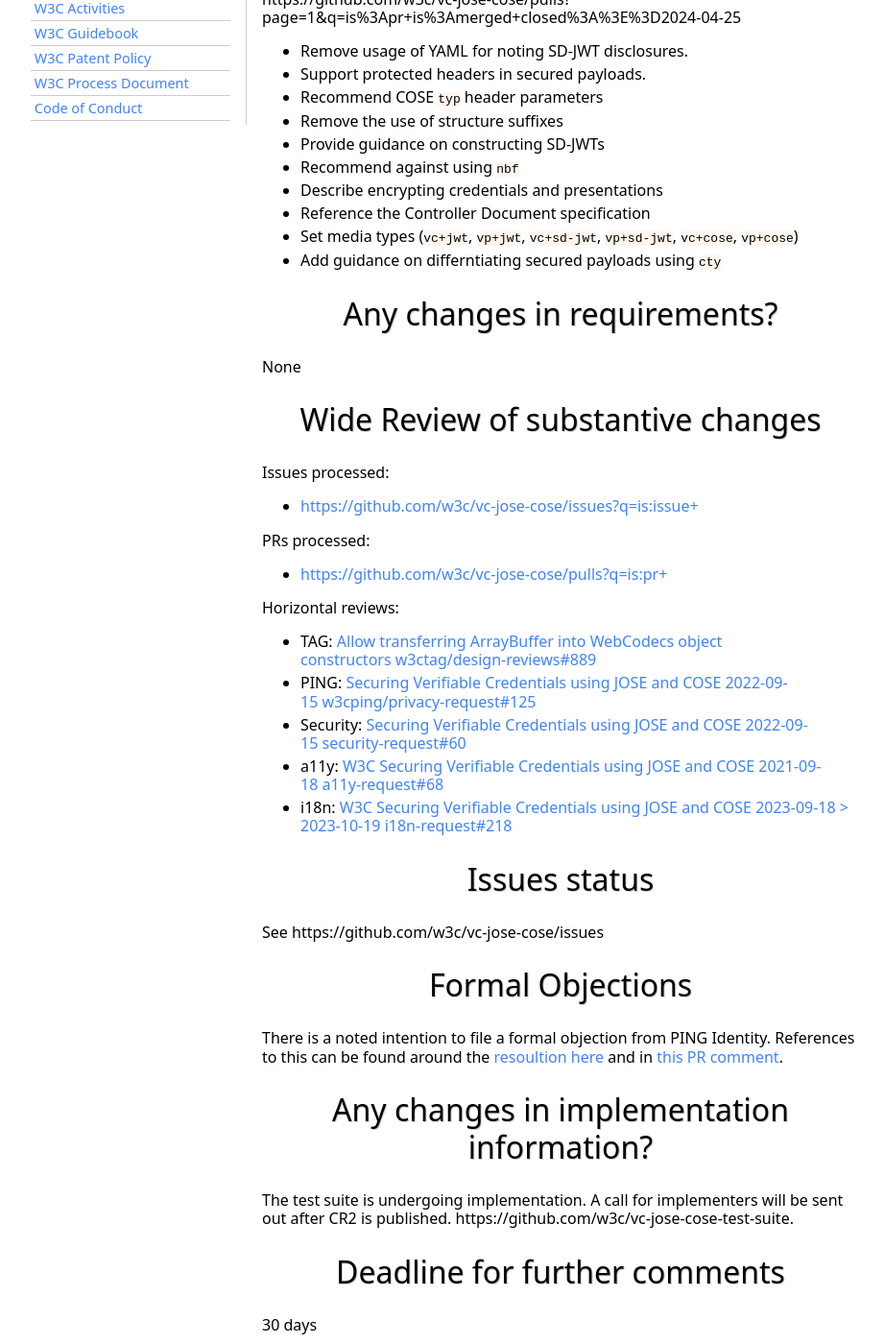
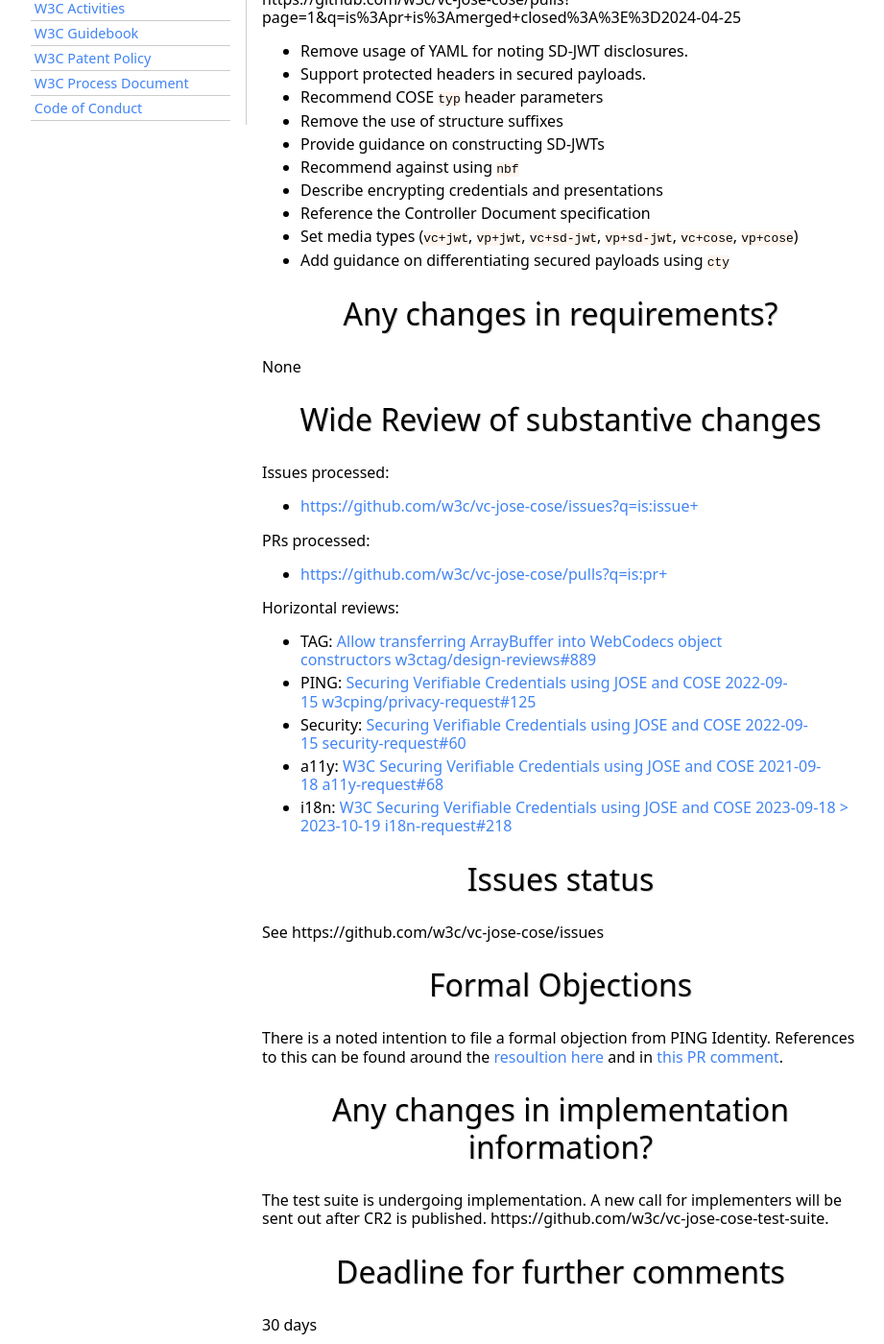
Before and after one commit to w3c/verifiable-credentials, a Jekyll site: the page built from admin/CR2-jose-cose-Oct-2024/Approval_request.md, in a window 1280 px wide and 1400 px high, scrolled down 864 px. Shown: the whole window at 96% size, without its empty margins (0-921 px from the left). Built offline with Jekyll 4.4.1, drawn with Linux system fonts in a browser that asks for light colours; some web fonts are replaced; our own code applies the rules of GitHub Pages for plain Markdown files; some of the changed text lies outside the part shown.

Commit message:
Minor admin

```diff
--- a/admin/CR2-jose-cose-Oct-2024/Approval_request.md
+++ b/admin/CR2-jose-cose-Oct-2024/Approval_request.md
@@ -30,7 +30,7 @@ https://github.com/w3c/vc-jose-cose/pulls?page=1&q=is%3Apr+is%3Amerged+closed%3A
 * Describe encrypting credentials and presentations
 * Reference the Controller Document specification
 * Set media types (`vc+jwt`, `vp+jwt`, `vc+sd-jwt`, `vp+sd-jwt`, `vc+cose`, `vp+cose`)
-* Add guidance on differntiating secured payloads using `cty`
+* Add guidance on differentiating secured payloads using `cty`
 
 # Any changes in requirements?
 
@@ -61,7 +61,7 @@ There is a noted intention to file a formal objection from PING Identity. Refere
 
 # Any changes in implementation information?
 
-The test suite is undergoing implementation. A call for implementers will be sent out after CR2 is published. https://github.com/w3c/vc-jose-cose-test-suite.
+The test suite is undergoing implementation. A new call for implementers will be sent out after CR2 is published. https://github.com/w3c/vc-jose-cose-test-suite.
 
 # Deadline for further comments
 
```
Also changed, not shown: other parts of admin/CR2-jose-cose-Oct-2024/Approval_request.md (+1 -1 lines), assets/nicknames.json (+6 -1 lines).
